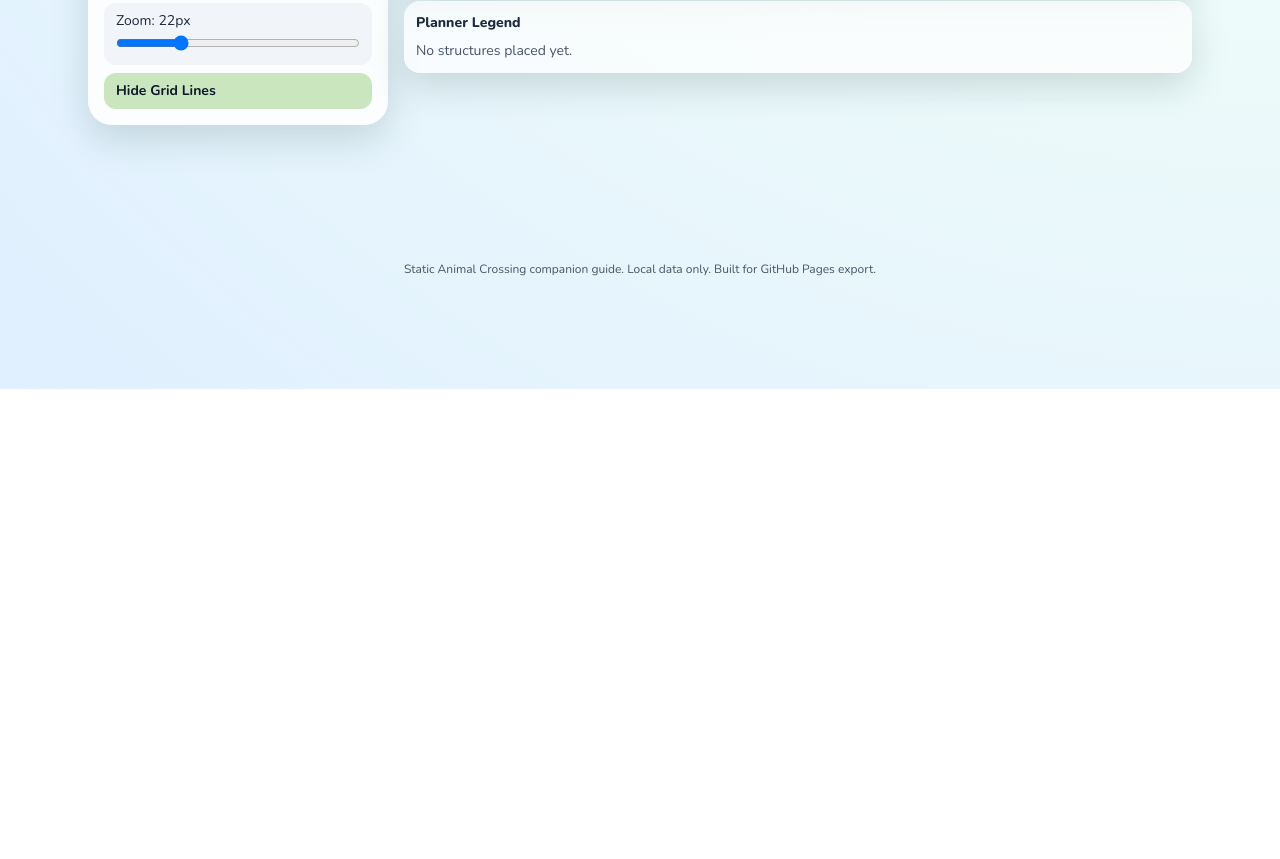
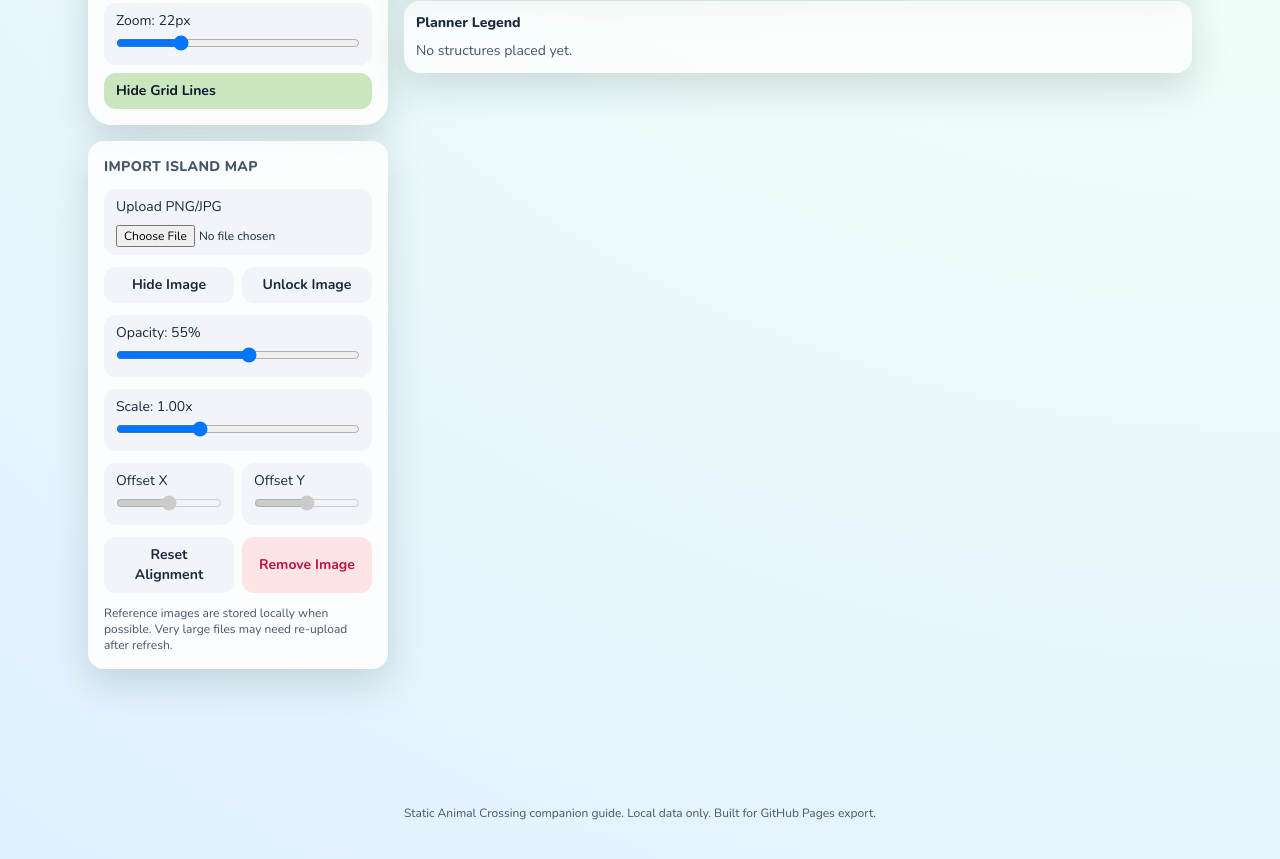
Before and after one commit to arielramirex/Test, a Next.js app: page /planner in a window 1280 px wide. Shown: the part 937-1796 px from the top of the page. Before the commit the page ends 1326 px from the top, so only its background shows below. Built offline with nearby package versions, Linux system fonts and the light colour scheme.

Commit message:
terraforming update after fixes
adding more to terraforming feature to be able to import image of island

```diff
--- a/components/planner/PlannerGrid.tsx
+++ b/components/planner/PlannerGrid.tsx
@@ -1,5 +1,6 @@
 import type { PlannerObjectInstance } from '@/src/data/islandPlanner';
 import { objectConfigMap, type TerrainType } from '@/src/data/islandPlanner';
+import type { PlannerReferenceLayer } from '@/src/data/islandPlanner';
 import { PlannerTile } from './PlannerTile';
 
 export function PlannerGrid({
@@ -8,6 +9,7 @@ export function PlannerGrid({
   objects,
   zoom,
   showGrid,
+  referenceLayer,
   selectedObjectId,
   onTileClick
 }: {
@@ -16,6 +18,7 @@ export function PlannerGrid({
   objects: PlannerObjectInstance[];
   zoom: number;
   showGrid: boolean;
+  referenceLayer: PlannerReferenceLayer;
   selectedObjectId: string | null;
   onTileClick: (x: number, y: number) => void;
 }) {
@@ -28,8 +31,25 @@ export function PlannerGrid({
           height: gridSize * zoom
         }}
       >
+        {referenceLayer.imageDataUrl && referenceLayer.visible ? (
+          <div
+            className="pointer-events-none absolute inset-0 z-0 overflow-hidden rounded-md"
+            style={{ opacity: referenceLayer.opacity }}
+          >
+            <img
+              src={referenceLayer.imageDataUrl}
+              alt="Imported island reference"
+              className="h-full w-full object-cover"
+              style={{
+                transformOrigin: 'top left',
+                transform: `translate(${referenceLayer.offsetX}px, ${referenceLayer.offsetY}px) scale(${referenceLayer.scale})`
+              }}
+            />
+          </div>
+        ) : null}
+
         <div
-          className="grid"
+          className="relative z-10 grid"
           style={{
             gridTemplateColumns: `repeat(${gridSize}, minmax(0, 1fr))`,
             width: gridSize * zoom,
--- /dev/null
+++ b/components/planner/PlannerReferenceControls.tsx
@@ -0,0 +1,116 @@
+import type { PlannerReferenceLayer } from '@/src/data/islandPlanner';
+
+export function PlannerReferenceControls({
+  reference,
+  onUpload,
+  onChange,
+  onResetAlignment,
+  onClearImage
+}: {
+  reference: PlannerReferenceLayer;
+  onUpload: (file: File | null) => void;
+  onChange: (next: Partial<PlannerReferenceLayer>) => void;
+  onResetAlignment: () => void;
+  onClearImage: () => void;
+}) {
+  return (
+    <section className="space-y-3 rounded-2xl bg-white/85 p-4 shadow-float dark:bg-slate-900/75">
+      <h3 className="text-sm font-extrabold uppercase tracking-wide text-slate-600 dark:text-slate-300">Import Island Map</h3>
+
+      <label className="block rounded-xl bg-slate-100 px-3 py-2 text-sm dark:bg-slate-800">
+        Upload PNG/JPG
+        <input
+          type="file"
+          accept="image/png,image/jpeg,image/jpg"
+          onChange={(event) => onUpload(event.target.files?.[0] ?? null)}
+          className="mt-2 block w-full text-xs"
+        />
+      </label>
+
+      <div className="grid grid-cols-2 gap-2">
+        <button
+          type="button"
+          onClick={() => onChange({ visible: !reference.visible })}
+          className="rounded-xl bg-slate-100 px-3 py-2 text-sm font-bold dark:bg-slate-800"
+        >
+          {reference.visible ? 'Hide Image' : 'Show Image'}
+        </button>
+        <button
+          type="button"
+          onClick={() => onChange({ locked: !reference.locked })}
+          className="rounded-xl bg-slate-100 px-3 py-2 text-sm font-bold dark:bg-slate-800"
+        >
+          {reference.locked ? 'Unlock Image' : 'Lock Image'}
+        </button>
+      </div>
+
+      <label className="block rounded-xl bg-slate-100 px-3 py-2 text-sm dark:bg-slate-800">
+        Opacity: {Math.round(reference.opacity * 100)}%
+        <input
+          type="range"
+          min={0}
+          max={100}
+          step={5}
+          value={reference.opacity * 100}
+          onChange={(event) => onChange({ opacity: Number(event.target.value) / 100 })}
+          className="mt-1 w-full"
+        />
+      </label>
+
+      <label className="block rounded-xl bg-slate-100 px-3 py-2 text-sm dark:bg-slate-800">
+        Scale: {reference.scale.toFixed(2)}x
+        <input
+          type="range"
+          min={60}
+          max={180}
+          step={5}
+          value={reference.scale * 100}
+          onChange={(event) => onChange({ scale: Number(event.target.value) / 100 })}
+          className="mt-1 w-full"
+        />
+      </label>
+
+      <div className="grid grid-cols-2 gap-2">
+        <label className="rounded-xl bg-slate-100 px-3 py-2 text-sm dark:bg-slate-800">
+          Offset X
+          <input
+            type="range"
+            min={-300}
+            max={300}
+            step={2}
+            value={reference.offsetX}
+            disabled={reference.locked}
+            onChange={(event) => onChange({ offsetX: Number(event.target.value) })}
+            className="mt-1 w-full"
+          />
+        </label>
+        <label className="rounded-xl bg-slate-100 px-3 py-2 text-sm dark:bg-slate-800">
+          Offset Y
+          <input
+            type="range"
+            min={-300}
+            max={300}
+            step={2}
+            value={reference.offsetY}
+            disabled={reference.locked}
+            onChange={(event) => onChange({ offsetY: Number(event.target.value) })}
+            className="mt-1 w-full"
+          />
+        </label>
+      </div>
+
+      <div className="grid grid-cols-2 gap-2">
+        <button type="button" onClick={onResetAlignment} className="rounded-xl bg-slate-100 px-3 py-2 text-sm font-bold dark:bg-slate-800">
+          Reset Alignment
+        </button>
+        <button type="button" onClick={onClearImage} className="rounded-xl bg-rose-100 px-3 py-2 text-sm font-bold text-rose-700 dark:bg-rose-900/40 dark:text-rose-200">
+          Remove Image
+        </button>
+      </div>
+
+      <p className="text-xs text-slate-600 dark:text-slate-300">
+        Reference images are stored locally when possible. Very large files may need re-upload after refresh.
+      </p>
+    </section>
+  );
+}
--- a/src/app/planner/page.tsx
+++ b/src/app/planner/page.tsx
@@ -3,14 +3,17 @@
 import { useEffect, useMemo, useState } from 'react';
 import { PlannerGrid } from '@/components/planner/PlannerGrid';
 import { PlannerLegend } from '@/components/planner/PlannerLegend';
+import { PlannerReferenceControls } from '@/components/planner/PlannerReferenceControls';
 import { PlannerToolbar } from '@/components/planner/PlannerToolbar';
 import { SectionHero } from '@/components/ui/SectionHero';
 import {
   objectConfigMap,
   PLANNER_GRID_SIZE,
   PLANNER_STORAGE_KEY,
+  plannerReferenceDefaults,
   placeableObjects,
   type PlannerObjectInstance,
+  type PlannerReferenceLayer,
   type PlannerSnapshot,
   type PlannerTool,
   type TerrainType
@@ -59,6 +62,7 @@ export default function PlannerPage() {
   const [selectedObjectId, setSelectedObjectId] = useState<string | null>(null);
   const [zoom, setZoom] = useState(22);
   const [showGrid, setShowGrid] = useState(true);
+  const [referenceLayer, setReferenceLayer] = useState<PlannerReferenceLayer>(plannerReferenceDefaults);
   const [history, setHistory] = useState<PlannerSnapshot[]>([]);
   const [status, setStatus] = useState('Tip: choose a tool and tap tiles to start planning.');
 
@@ -72,28 +76,46 @@ export default function PlannerPage() {
         objects?: PlannerObjectInstance[];
         zoom?: number;
         showGrid?: boolean;
+        referenceLayer?: PlannerReferenceLayer;
       };
 
       if (parsed.terrains?.length === initialTerrains.length) setTerrains(parsed.terrains);
       if (Array.isArray(parsed.objects)) setObjects(parsed.objects);
       if (typeof parsed.zoom === 'number') setZoom(parsed.zoom);
       if (typeof parsed.showGrid === 'boolean') setShowGrid(parsed.showGrid);
+      if (parsed.referenceLayer) {
+        setReferenceLayer({ ...plannerReferenceDefaults, ...parsed.referenceLayer });
+      }
     } catch {
       localStorage.removeItem(PLANNER_STORAGE_KEY);
     }
   }, []);
 
   useEffect(() => {
-    localStorage.setItem(
-      PLANNER_STORAGE_KEY,
-      JSON.stringify({
+    const payload = {
       terrains,
       objects,
       zoom,
-        showGrid
-      })
-    );
-  }, [objects, showGrid, terrains, zoom]);
+      showGrid,
+      referenceLayer
+    };
+
+    try {
+      localStorage.setItem(PLANNER_STORAGE_KEY, JSON.stringify(payload));
+    } catch {
+      const fallbackPayload = {
+        ...payload,
+        referenceLayer: {
+          ...referenceLayer,
+          imageDataUrl: null
+        }
+      };
+      localStorage.setItem(PLANNER_STORAGE_KEY, JSON.stringify(fallbackPayload));
+      if (referenceLayer.imageDataUrl) {
+        setStatus('Saved planner edits, but the image is too large for localStorage. You may need to re-upload it later.');
+      }
+    }
+  }, [objects, referenceLayer, showGrid, terrains, zoom]);
 
   const pushHistory = () => {
     setHistory((current) => [...current.slice(-39), { terrains: [...terrains], objects: [...objects] }]);
@@ -119,6 +141,30 @@ export default function PlannerPage() {
       setStatus('Undid last action.');
       return current.slice(0, -1);
     });
+  };
+
+  const handleImageUpload = (file: File | null) => {
+    if (!file) return;
+    if (!file.type.startsWith('image/')) {
+      setStatus('Please upload a PNG or JPG image file.');
+      return;
+    }
+
+    const reader = new FileReader();
+    reader.onload = () => {
+      const dataUrl = typeof reader.result === 'string' ? reader.result : null;
+      if (!dataUrl) {
+        setStatus('Unable to read image file.');
+        return;
+      }
+      setReferenceLayer((current) => ({
+        ...current,
+        imageDataUrl: dataUrl,
+        visible: true
+      }));
+      setStatus('Island map imported as planner reference.');
+    };
+    reader.readAsDataURL(file);
   };
 
   const handleTileClick = (x: number, y: number) => {
@@ -221,6 +267,7 @@ export default function PlannerPage() {
       />
 
       <section className="grid gap-4 lg:grid-cols-[300px_1fr]">
+        <div className="space-y-4">
           <PlannerToolbar
             activeTool={activeTool}
             zoom={zoom}
@@ -244,6 +291,27 @@ export default function PlannerPage() {
             onToggleGrid={() => setShowGrid((current) => !current)}
           />
 
+          <PlannerReferenceControls
+            reference={referenceLayer}
+            onUpload={handleImageUpload}
+            onChange={(next) => setReferenceLayer((current) => ({ ...current, ...next }))}
+            onResetAlignment={() =>
+              setReferenceLayer((current) => ({
+                ...current,
+                offsetX: 0,
+                offsetY: 0,
+                scale: 1
+              }))
+            }
+            onClearImage={() =>
+              setReferenceLayer((current) => ({
+                ...current,
+                imageDataUrl: null
+              }))
+            }
+          />
+        </div>
+
         <div className="space-y-3">
           <div className="rounded-2xl bg-white/80 p-3 text-sm shadow-float dark:bg-slate-900/70">
             <p className="font-bold">Placed Objects: {placedCount}</p>
@@ -256,6 +324,7 @@ export default function PlannerPage() {
             objects={objects}
             zoom={zoom}
             showGrid={showGrid}
+            referenceLayer={referenceLayer}
             selectedObjectId={selectedObjectId}
             onTileClick={handleTileClick}
           />
--- a/src/data/islandPlanner.ts
+++ b/src/data/islandPlanner.ts
@@ -28,8 +28,27 @@ export type PlannerSnapshot = {
   objects: PlannerObjectInstance[];
 };
 
+export type PlannerReferenceLayer = {
+  imageDataUrl: string | null;
+  visible: boolean;
+  opacity: number;
+  scale: number;
+  offsetX: number;
+  offsetY: number;
+  locked: boolean;
+};
+
 export const PLANNER_GRID_SIZE = 28;
 export const PLANNER_STORAGE_KEY = 'ac-island-planner-v1';
+export const plannerReferenceDefaults: PlannerReferenceLayer = {
+  imageDataUrl: null,
+  visible: true,
+  opacity: 0.55,
+  scale: 1,
+  offsetX: 0,
+  offsetY: 0,
+  locked: true
+};
 
 export const terrainPalette: { key: TerrainType; label: string; color: string }[] = [
   { key: 'grass', label: 'Grass', color: '#a9d78f' },
```
Lines whose indentation alone changed are shown as unchanged.
